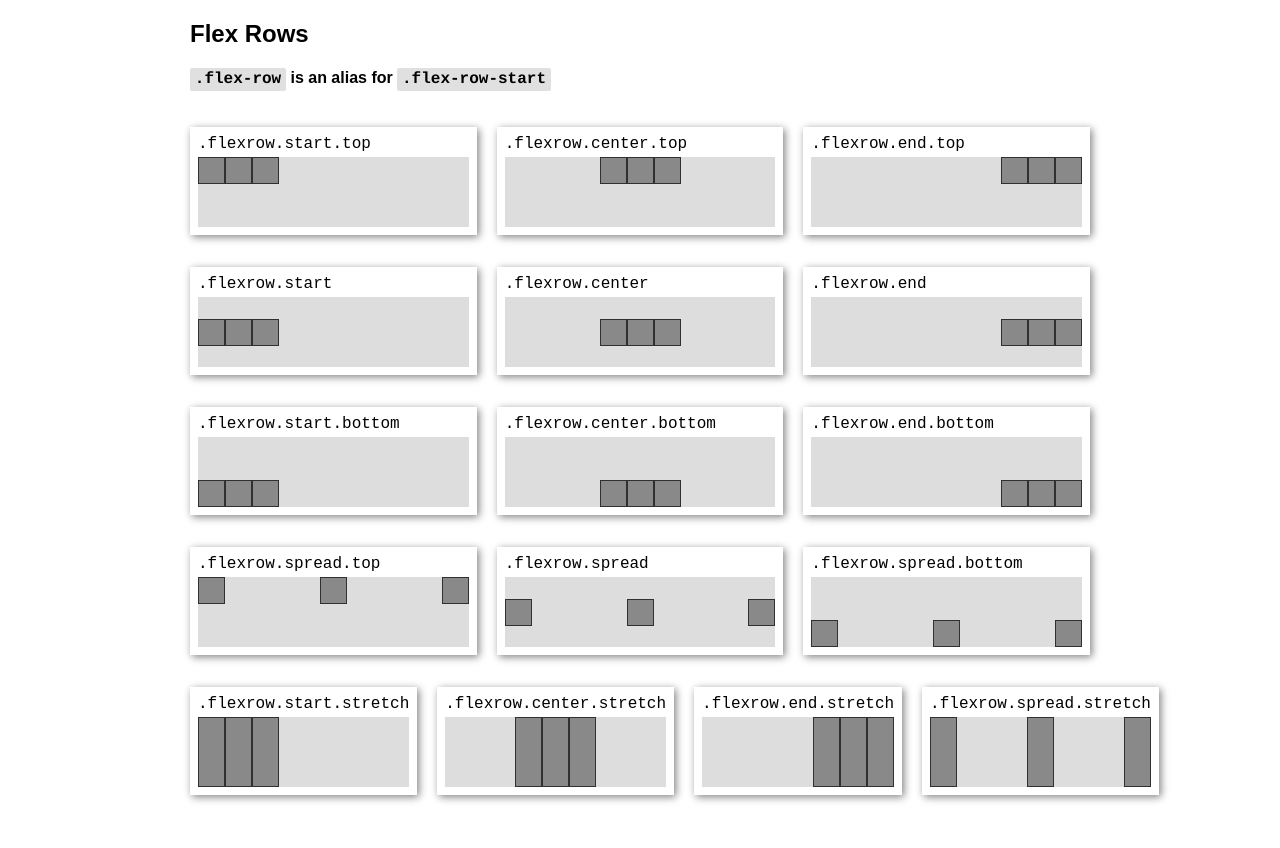
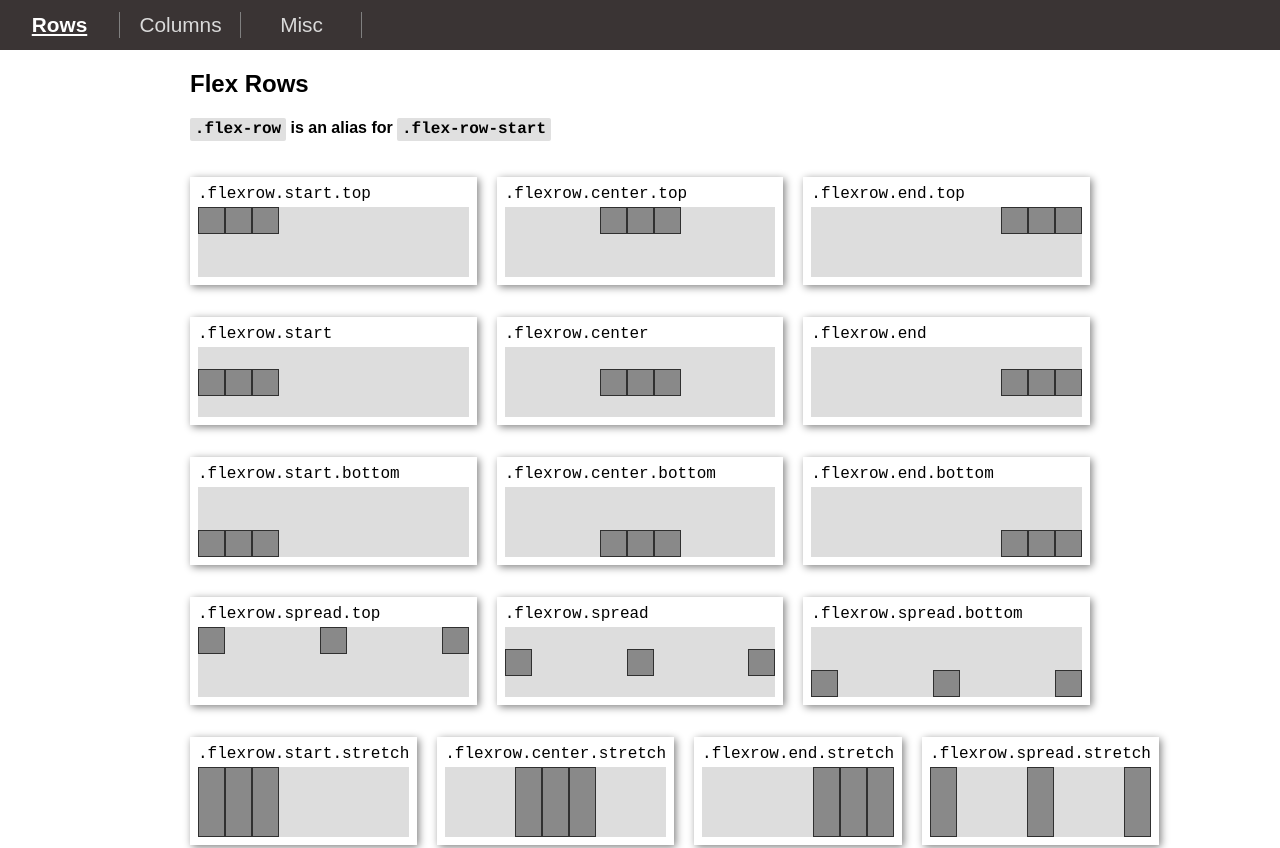
Before and after one commit to taitulism/css-flex, a website: page playground/index.html in a window 1280 px wide. Shown: the top 848 px of the page. Drawn offline with Linux system fonts and the light colour scheme.

Commit message:
playground tabs

```diff
--- a/playground/index.html
+++ b/playground/index.html
@@ -5,11 +5,17 @@
 	<meta name="viewport" content="width=device-width, initial-scale=1.0">
 	<meta http-equiv="X-UA-Compatible" content="ie=edge" />
 	<title>CSS Playground</title>
+	<script>
+		/*! sweet-dom v0.0.1 | MIT License | © Taitu Lizenbaum 2022 | https://github.com/taitulism/sweet-dom.git */
+		const sweetDom=function(e){"use strict";const t={once:!0},n=(e,t,n,r)=>(e.addEventListener(t,n,r),()=>e.removeEventListener(t,n,r)),r=e=>"string"==typeof e?document.querySelector(e):e;return e.$=(e,t=document)=>t.querySelector(e),e.$$=(e,t=document)=>t.querySelectorAll(e),e.bindEvent=n,e.bindEventOnce=(e,r,s,o)=>{const c="boolean"==typeof o?{...t,capture:o}:o?{...o,...t}:t;return n(e,r,s,c)},e.createElm=(e,...t)=>{const{tag:n,id:r,classnames:s}=(e=>{const[t,...n]=e.split("."),[r,s]=t.split("#");return{tag:r||"div",id:s||void 0,classnames:n||void 0}})(e),o=document.createElement(n);return r&&(o.id=r),s?.length&&o.classList.add(...s),t.length&&o.append(...t),o},e.createFrag=(...e)=>{const t=document.createDocumentFragment();return e.length&&t.append(...e),t},e.insert=e=>({before:t=>{const n=r(t);n?.parentElement?.insertBefore(e,n)},after:t=>{const n=r(t);n?.parentElement?.insertBefore(e,n.nextSibling)}}),e.setAttributes=(e,t)=>{for(const[n,r]of Object.entries(t))e.setAttribute(n,r)},e.setStyle=(e,t)=>{Object.assign(e.style,t)},e}({});
+	</script>
+	<script src="./playground.js"></script>
 	<link rel="stylesheet" href="./playground.css" />
 	<link rel="stylesheet" href="../flex.css" />
 	<!-- <link rel="stylesheet" href="../flex.min.css" /> -->
 </head>
 <body>
+	<nav id="topic-navigation"></nav>
 	<div id="flex">
 		<section id="flex-rows">
 			<h1>Flex Rows</h1>
@@ -255,5 +261,7 @@
 			</div>
 		</section>
 	</div>
+
+	<script> init(); </script>
 </body>
 </html>
--- a/playground/playground.css
+++ b/playground/playground.css
@@ -17,6 +17,36 @@ code {
 	padding: 0.15em 0.3em;
 	font-family: courier, monospace;
 	border-radius: 2px;
+}
+
+#topic-navigation {
+	background-color: #3a3434;
+	height: 50px;
+	display: flex;
+	align-items: center;
+	position: sticky;
+	top: 0;
+}
+
+.nav-btn {
+	color: #dadada;
+	font-size: 1.3rem;
+	width: 120px;
+	border: 0 none;
+	border-right: 1px solid gray;
+	border-radius: 0;
+	margin-right: 1px;
+	background-color: inherit;
+}
+
+.nav-btn.selected {
+	color: white;
+	text-decoration: underline;
+	font-weight: bold;
+}
+
+.invisible {
+	display: none !important;
 }
 
 #flex {
--- /dev/null
+++ b/playground/playground.js
@@ -0,0 +1,63 @@
+// Utils
+const {$, createElm, bindEvent} = sweetDom;
+const showElm = (elm) => elm.classList.remove('invisible');
+const hideElm = (elm) => elm.classList.add('invisible');
+const capitalizeFirstLetter = (str) => {
+	const upperFirst = str[0].toUpperCase();
+	return upperFirst + str.substr(1);
+};
+
+let navBar;
+
+const topicElems = {};
+const topicList = [
+	'rows',
+	'columns',
+	'misc',
+];
+
+function init () {
+	navBar = $('#topic-navigation');
+
+	topicList.forEach((topic, i) => {
+		// Elements
+		const btnText = capitalizeFirstLetter(topic);
+		const navBtn = createElm('button.nav-btn', btnText);
+		const topicElm = $(`#flex-${topic}`);
+
+		// Keep References
+		topicElems[topic] = [navBtn, topicElm];
+
+		// Initial Visibility
+		if (i === 0) {
+			showElm(topicElm);
+			navBtn.classList.add('selected');
+		}
+		else {
+			hideElm(topicElm);
+			navBtn.classList.remove('selected');
+		}
+
+		// Bind Click
+		bindEvent(navBtn, 'click', () => switchTo(topic));
+
+		// Append to DOM
+		navBar.append(navBtn);
+	});
+}
+
+function switchTo (wantedTopic) {
+	topicList.forEach((topic) => {
+		const topicNavBtn = topicElems[topic][0];
+		const topicContainer = topicElems[topic][1];
+
+		if (topic === wantedTopic) {
+			showElm(topicContainer);
+			topicNavBtn.classList.add('selected');
+		}
+		else {
+			hideElm(topicContainer);
+			topicNavBtn.classList.remove('selected');
+		}
+	});
+}
```
